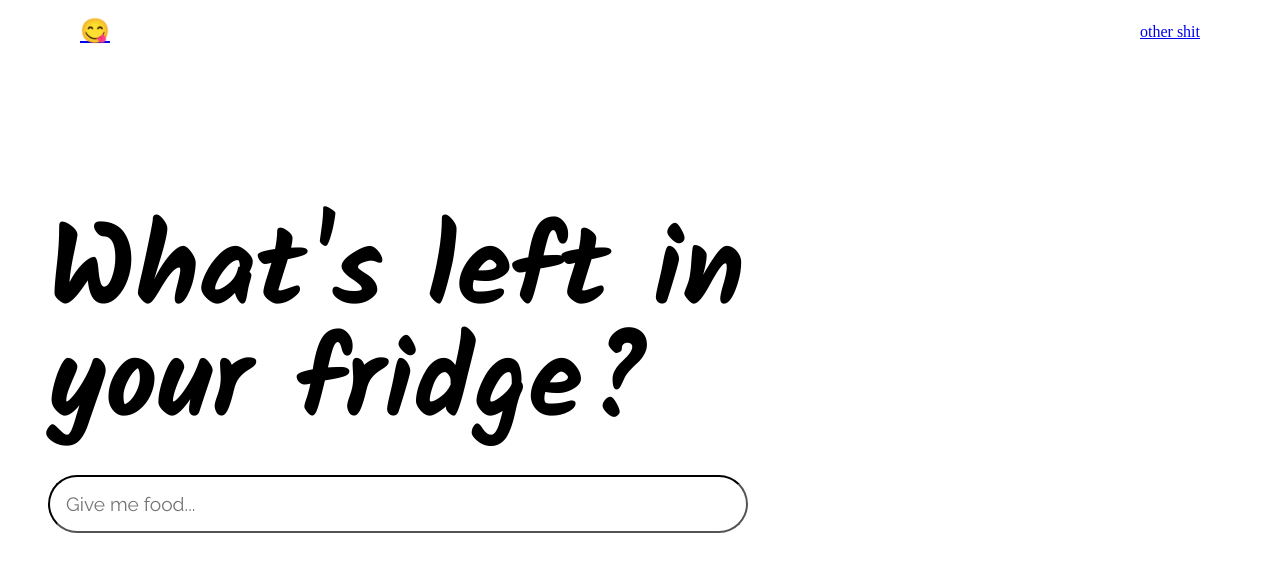
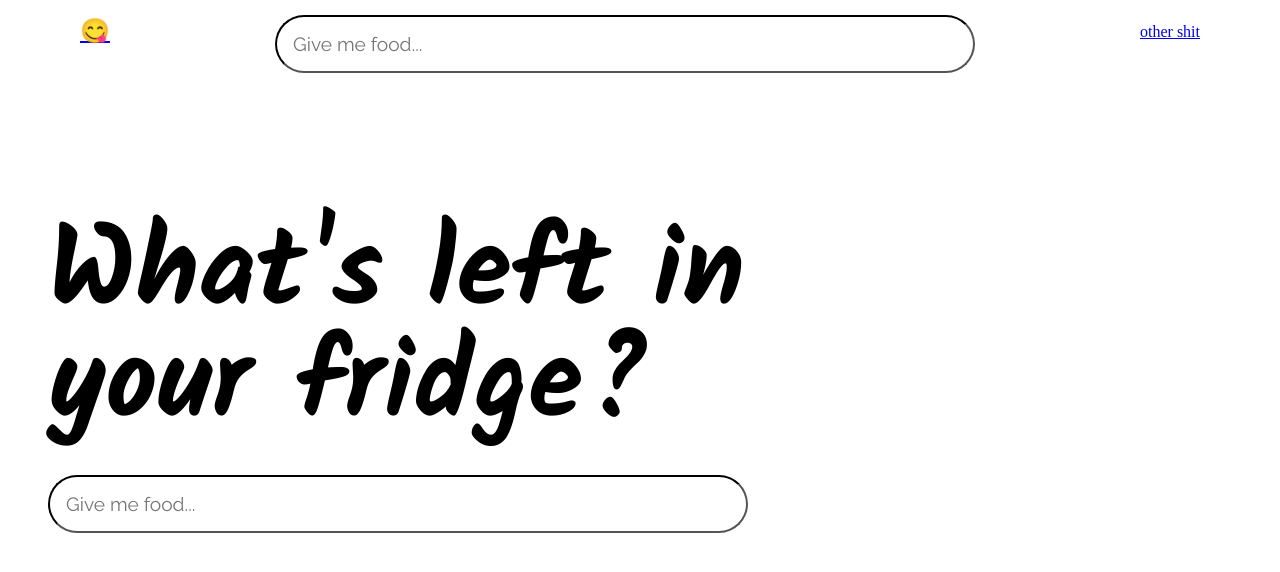
Before and after one commit to joe-ashwell/recipe-app, a React (Create React App) app: page / in a window 1280 px wide. Shown: the top 572 px of the page. Built offline with nearby package versions, Linux system fonts and the light colour scheme.

Commit message:
Add functionality to apply multiple filters

```diff
--- a/src/App.js
+++ b/src/App.js
@@ -11,18 +11,24 @@ import SearchGridPage from "./pages/SearchGridPage";
 
 function App() {
   const [searchResult, setSearchResult] = useState(null);
-  const [selectedFilter, setSelectedFilter] = useState(null);
+  const [selectedFilter, setSelectedFilter] = useState([]);
 
   return (
     <div>
       <GlobalStyle />
-      <Nav />
+      <Nav
+        searchResult={searchResult}
+        setSearchResult={setSearchResult}
+        setSelectedFilter={setSelectedFilter}
+        selectedFilter={selectedFilter}
+      />
       <Switch>
         <Route path="/" exact>
           <LandingPage
             searchResult={searchResult}
             setSearchResult={setSearchResult}
             setSelectedFilter={setSelectedFilter}
+            selectedFilter={selectedFilter}
           />
         </Route>
 
--- a/src/components/LandingPageSearchResult.js
+++ b/src/components/LandingPageSearchResult.js
@@ -2,11 +2,21 @@ import React from "react";
 import Styled from "styled-components";
 import { Link } from "react-router-dom";
 
-const LandingPageSearchResult = ({ name, searchResult, setSelectedFilter }) => {
+const LandingPageSearchResult = ({
+  name,
+  searchResult,
+  setSelectedFilter,
+  selectedFilter,
+}) => {
   return (
-    <Link to={`/search/${name}`}>
-      <SearchResultDivItem onClick={() => setSelectedFilter(searchResult.name)}>
-        <p>{name}</p>
+    <Link to={`/search/${selectedFilter && selectedFilter.join("+")}`}>
+      <SearchResultDivItem
+        onClick={() =>
+          selectedFilter &&
+          setSelectedFilter([...selectedFilter, searchResult.name])
+        }
+      >
+        <p>{searchResult.name}</p>
       </SearchResultDivItem>
     </Link>
   );
--- a/src/components/Nav.js
+++ b/src/components/Nav.js
@@ -1,13 +1,35 @@
 import React from "react";
 import Styled from "styled-components";
 import { Link } from "react-router-dom";
+import LandingPageInput from "./LandingPageInput";
+import LandingPageSearchResult from "./LandingPageSearchResult";
 
-const Nav = () => {
+const Nav = ({
+  searchResult,
+  setSearchResult,
+  setSelectedFilter,
+  selectedFilter,
+}) => {
   return (
     <StyledNav>
       <Link to="/">
         <h1>😋</h1>
       </Link>
+      <LandingPageInput
+        selectedFilter={selectedFilter}
+        setSearchResult={setSearchResult}
+        searchResult={searchResult}
+      />
+      {searchResult &&
+        searchResult.map((item) => (
+          <LandingPageSearchResult
+            selectedFilter={selectedFilter}
+            setSelectedFilter={setSelectedFilter}
+            searchResult={item}
+            name={item.name}
+            key={item.name}
+          />
+        ))}
       <a href="#">other shit</a>
     </StyledNav>
   );
--- /dev/null
+++ b/src/components/SearchFilters.js
@@ -0,0 +1,13 @@
+import React from "react";
+import Styled from "styled-components";
+
+const SearchGridPageSearchFilters = ({ selectedFilter }) => {
+  return (
+    <FiltersDiv selectedFilter={selectedFilter}>
+      <div>{selectedFilter && selectedFilter.map((item) => <p>{item}</p>)}</div>
+    </FiltersDiv>
+  );
+};
+
+const FiltersDiv = Styled.div``;
+export default SearchGridPageSearchFilters;
--- a/src/components/SearchGridPageGrid.js
+++ b/src/components/SearchGridPageGrid.js
@@ -1,7 +1,7 @@
 import React from "react";
 import Styled from "styled-components";
 
-const SearchGridPageGrid = ({ selectedFilter, recipesFromIngredients }) => {
+const SearchGridPageGrid = ({ recipesFromIngredients }) => {
   return (
     <>
       {recipesFromIngredients &&
@@ -9,7 +9,6 @@ const SearchGridPageGrid = ({ selectedFilter, recipesFromIngredients }) => {
           <StyledGridDiv key={recipeLink.id}>
             <img src={recipeLink.image}></img>
             <h3>{recipeLink.title}</h3>
-            {console.log(recipeLink)}
           </StyledGridDiv>
         ))}
     </>
--- a/src/pages/LandingPage.js
+++ b/src/pages/LandingPage.js
@@ -4,7 +4,12 @@ import LandingPageText from "../components/LandingPageText";
 import LandingPageInput from "../components/LandingPageInput";
 import LandingPageSearchResult from "../components/LandingPageSearchResult";
 
-const LandingPage = ({ setSearchResult, searchResult, setSelectedFilter }) => {
+const LandingPage = ({
+  setSearchResult,
+  searchResult,
+  setSelectedFilter,
+  selectedFilter,
+}) => {
   return (
     <LandingPageDiv>
       <LandingPageText />
@@ -12,11 +17,13 @@ const LandingPage = ({ setSearchResult, searchResult, setSelectedFilter }) => {
         setSearchResult={setSearchResult}
         searchResult={searchResult}
         setSelectedFilter={setSelectedFilter}
+        selectedFilter={selectedFilter}
       />
       <SearchResultsDiv>
         {searchResult &&
           searchResult.map((item) => (
             <LandingPageSearchResult
+              selectedFilter={selectedFilter}
               setSelectedFilter={setSelectedFilter}
               searchResult={item}
               name={item.name}
--- a/src/pages/SearchGridPage.js
+++ b/src/pages/SearchGridPage.js
@@ -1,6 +1,7 @@
 import React, { useState, useEffect } from "react";
 import Styled from "styled-components";
 import SearchGridPageGrid from "../components/SearchGridPageGrid";
+import SearchGridPageSearchFilters from "../components/SearchFilters";
 import axios from "axios";
 
 const SearchGridPage = ({ selectedFilter }) => {
@@ -10,16 +11,23 @@ const SearchGridPage = ({ selectedFilter }) => {
     selectedFilter &&
       axios
         .get(
-          `https://api.spoonacular.com/recipes/findByIngredients?ingredients=${selectedFilter}&number=5&apiKey=${process.env.REACT_APP_FOOD_API}&includeNutrition=true`
+          `https://api.spoonacular.com/recipes/findByIngredients?ingredients=${selectedFilter.join(
+            ",+"
+          )}&number=5&apiKey=${
+            process.env.REACT_APP_FOOD_API
+          }&includeNutrition=true`
         )
         .then((data) => setRecipesFromIngredients(data.data));
   }, [selectedFilter]);
 
   return (
-    <SearchGridPageGrid
-      selectedFilter={selectedFilter}
-      recipesFromIngredients={recipesFromIngredients}
-    />
+    <>
+      <SearchGridPageSearchFilters selectedFilter={selectedFilter} />
+      <SearchGridPageGrid
+        selectedFilter={selectedFilter}
+        recipesFromIngredients={recipesFromIngredients}
+      />
+    </>
   );
 };
 
```
